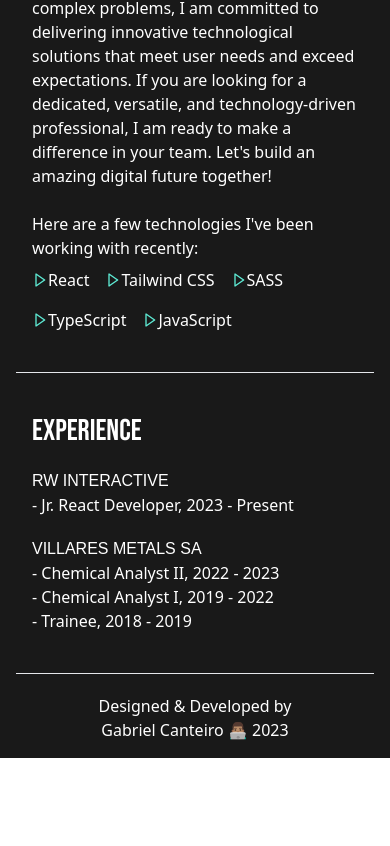
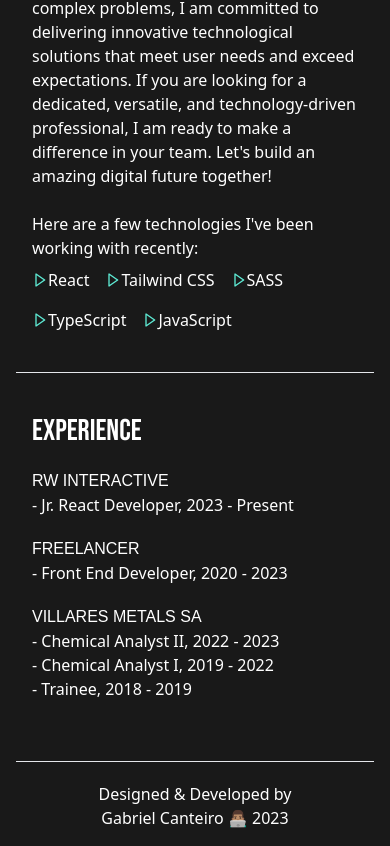
Before and after one commit to GabrielCanteiro/Portfolio, a React (Vite) app: page / in a window 390 px wide. Shown: the part 4273-5119 px from the top of the page. Before the commit the page ends 5031 px from the top, so only its background shows below. Built offline with nearby package versions, Linux system fonts and the light colour scheme.

Commit message:
experience

```diff
--- a/src/components/Experience.tsx
+++ b/src/components/Experience.tsx
@@ -4,18 +4,26 @@ export const Experience = () => {
       <h1 className="font-bebas_neue text-3xl">Experience</h1>
 
       <div className="mt-5 flex flex-wrap justify-between ">
-        <div>
+        <div className="mb-5">
           <h2 className="font-now_bold uppercase">RW Interactive</h2>
           <p>- Jr. React Developer, 2023 - Present</p>
         </div>
-        <div>
-          <h2 className="font-now_bold uppercase mt-5 sm:mt-0">Villares Metals SA</h2>
+        <div className="mb-5">
+          <h2 className="font-now_bold uppercase  ">Freelancer</h2>
+          <p>- Front End Developer, 2020 - 2023</p>
+        </div>
+        <div className="mb-5">
+          <h2 className="font-now_bold uppercase ">
+            Villares Metals SA
+          </h2>
           <p>- Chemical Analyst II, 2022 - 2023</p>
           <p>- Chemical Analyst I, 2019 - 2022</p>
           <p>- Trainee, 2018 - 2019</p>
         </div>
         <div></div>
         <div></div>
+        <div></div>
+
       </div>
     </div>
   );
```
